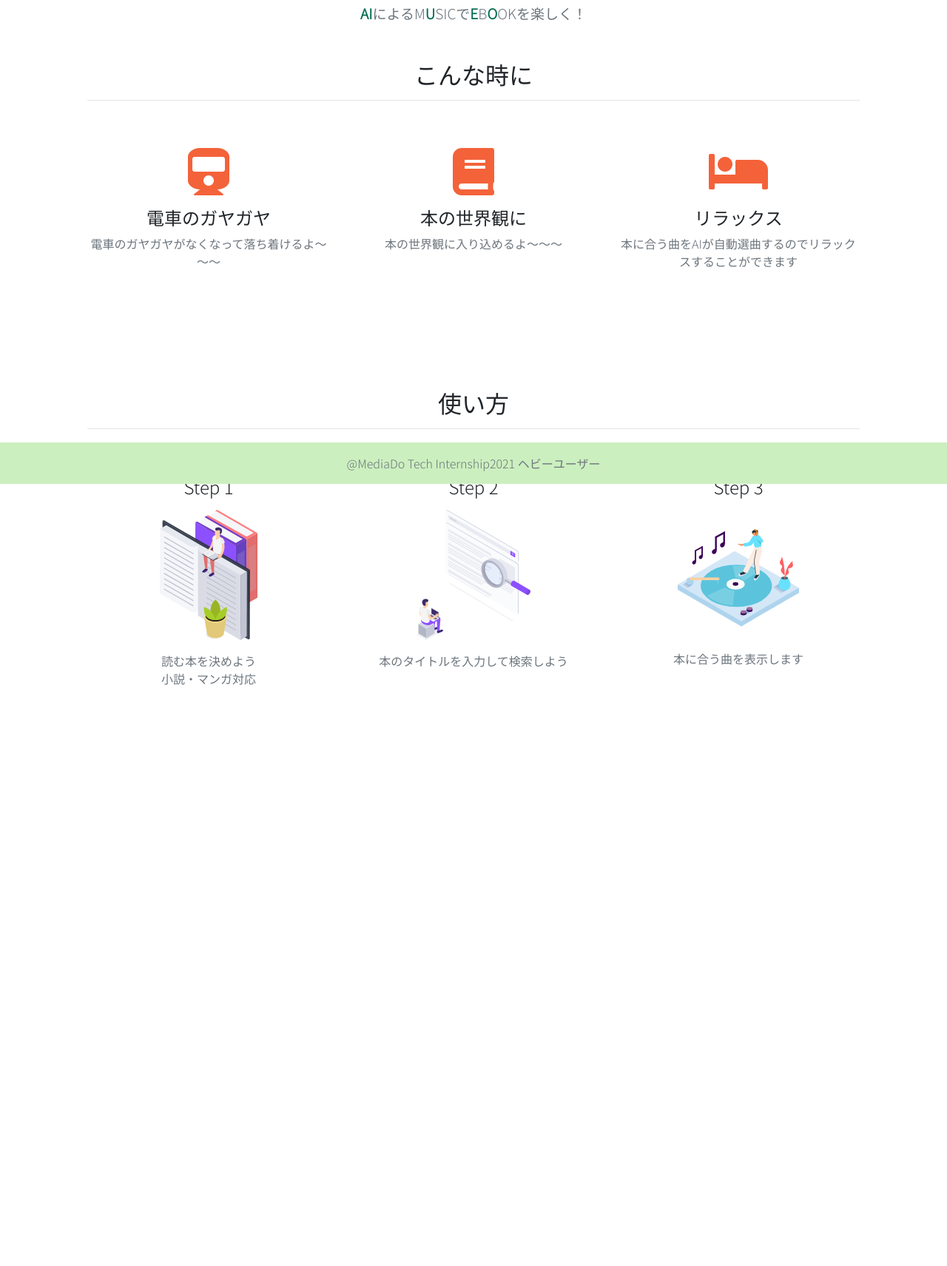
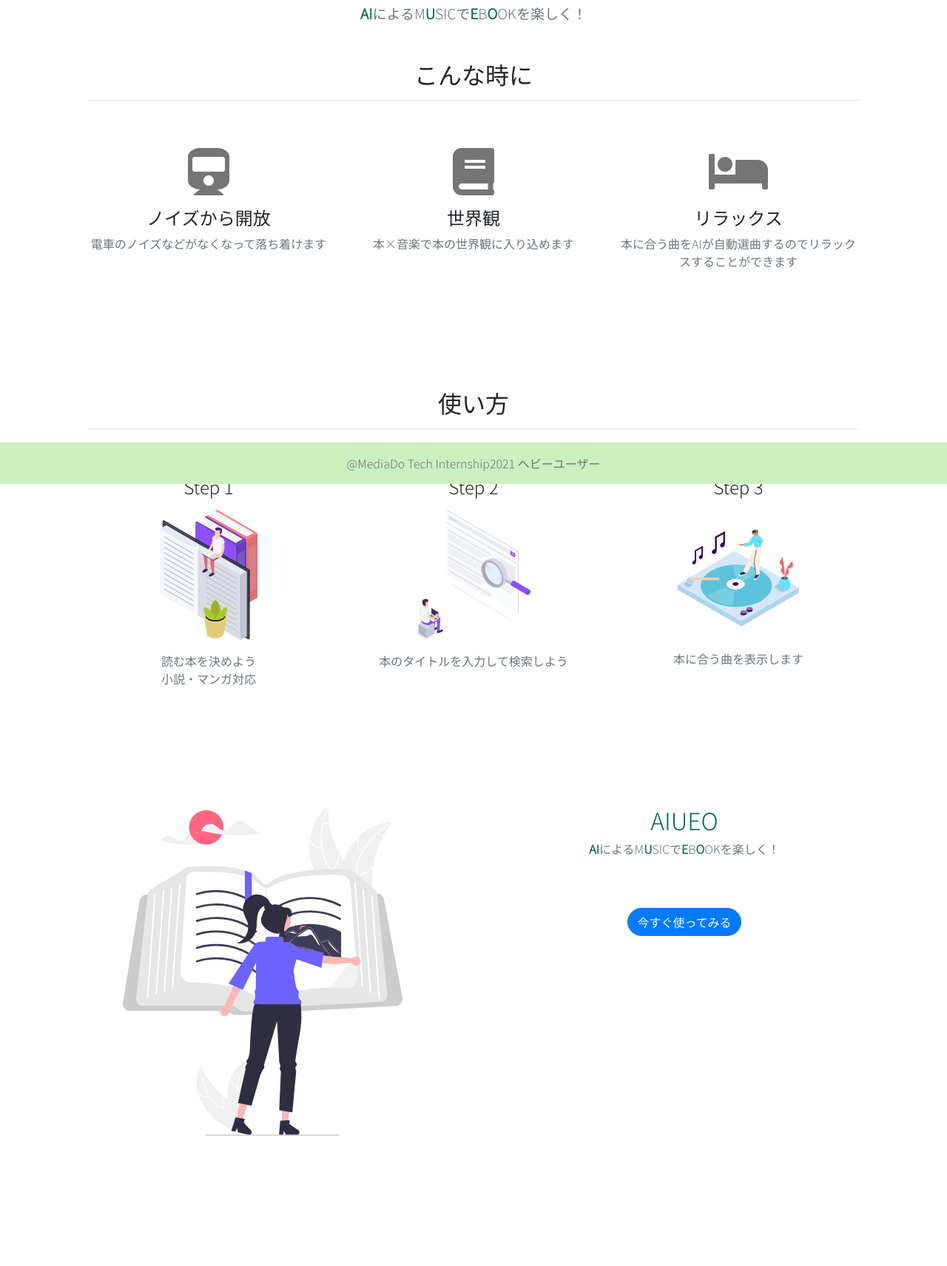
Before and after one commit to ryosuke8923/Media_do_Internship_2021, a Flask app: page /about in a window 1280 px wide. Shown: the part 146-1857 px from the top of the page at 74% size. Before the commit the page ends 1072 px from the top, so only its background shows below. Run offline with Flask 2, Linux system fonts and the light colour scheme; some libraries are stand-ins or nearby versions.

Commit message:
fix about page

```diff
--- a/static/css/style.css
+++ b/static/css/style.css
@@ -41,8 +41,11 @@ body{
 
 
 /* about */
+h2.aiueo{
+    color: #006E50;
+}
 i.konna{
-    color: #f4623a;
+    color: #757575;
 }
 span.AIUEOcolor{
     color: #006E50;
@@ -60,3 +63,8 @@ p.AIUEOsize{
 .aboutsvg3{
     width: 70%;
 }
+@media screen and (max-width:420px) {
+    p.AIUEOsize2{
+        font-size: 15px;
+    }
+}
--- a/templates/about.html
+++ b/templates/about.html
@@ -43,7 +43,7 @@
         </nav>
     </header>
     <div class="container px-4 px-lg-5">
-        <h2 class="text-center mt-5 mb-2" style="color: #006E50;">AIUEO</h2>
+        <h2 class="text-center mt-5 mb-2 aiueo">AIUEO</h2>
         <p class="text-muted mb-2 text-center AIUEOsize">
             <span class="AIUEOcolor">AI</span>によるM<span class="AIUEOcolor">U</span>SICで<span class="AIUEOcolor">E</span>B<span class="AIUEOcolor">O</span>OKを楽しく！
         </p>
@@ -59,15 +59,15 @@
                     <div class="mt-5">
                         <div class="mb-3"><i class="fas fa-train fa-4x konna"></i>
                         </div>
-                        <h3 class="h4 mb-2">電車のガヤガヤ</h3>
-                        <p class="text-muted mb-0">電車のガヤガヤがなくなって落ち着けるよ～～～</p>
+                        <h3 class="h4 mb-2">ノイズから開放</h3>
+                        <p class="text-muted mb-0">電車のノイズなどがなくなって落ち着けます</p>
                     </div>
                 </div>
                 <div class="col-lg-4 col-md-12 text-center">
                     <div class="mt-5">
                         <div class="mb-3"><i class="fas fa-book fa-4x konna"></i></div>
-                        <h3 class="h4 mb-2">本の世界観に</h3>
-                        <p class="text-muted mb-0">本の世界観に入り込めるよ～～～</p>
+                        <h3 class="h4 mb-2">世界観</h3>
+                        <p class="text-muted mb-0">本×音楽で本の世界観に入り込めます</p>
                     </div>
                 </div>
                 <div class="col-lg-4 col-md-12 text-center">
@@ -112,12 +112,35 @@
                         <div class="mb-3">
                             <img src="../static/images/Music_Isometric.svg" class="aboutsvg3">
                         </div>
-
                         <p class="text-muted mb-0">本に合う曲を表示します</p>
                     </div>
                 </div>
             </div>
         </div>
+    </section>
+
+    <!-- 使ってみるボタン -->
+    <section class="page-section" style="margin-bottom:10rem">
+        <div class="container">
+            <div class="row">
+                <div class="col text-center">
+                    <div class="mb-3">
+                        <img src="../static/images/undraw_Bibliophile_re_xarc.svg" class="aboutsvg3">
+                    </div>
+                </div>
+                <div class="col text-center">
+                    <div>
+                        <h2 class="text-center mb-2 aiueo">AIUEO</h2>
+                        <p class="text-muted mb-5 text-center AIUEOsize2">
+                            <span class="AIUEOcolor">AI</span>によるM<span class="AIUEOcolor">U</span>SICで<span class="AIUEOcolor">E</span>B<span class="AIUEOcolor">O</span>OKを楽しく！
+                        </p>
+                    </div>
+                    <button type="button" class="btn btn-primary rounded-pill" onclick="location.href='/'">
+                        今すぐ使ってみる
+                    </button>
+                </div>
+                </div>
+            </div>
     </section>
 
 
```
Also changed, not shown: static/images/undraw_Bibliophile_re_xarc.svg (added).
